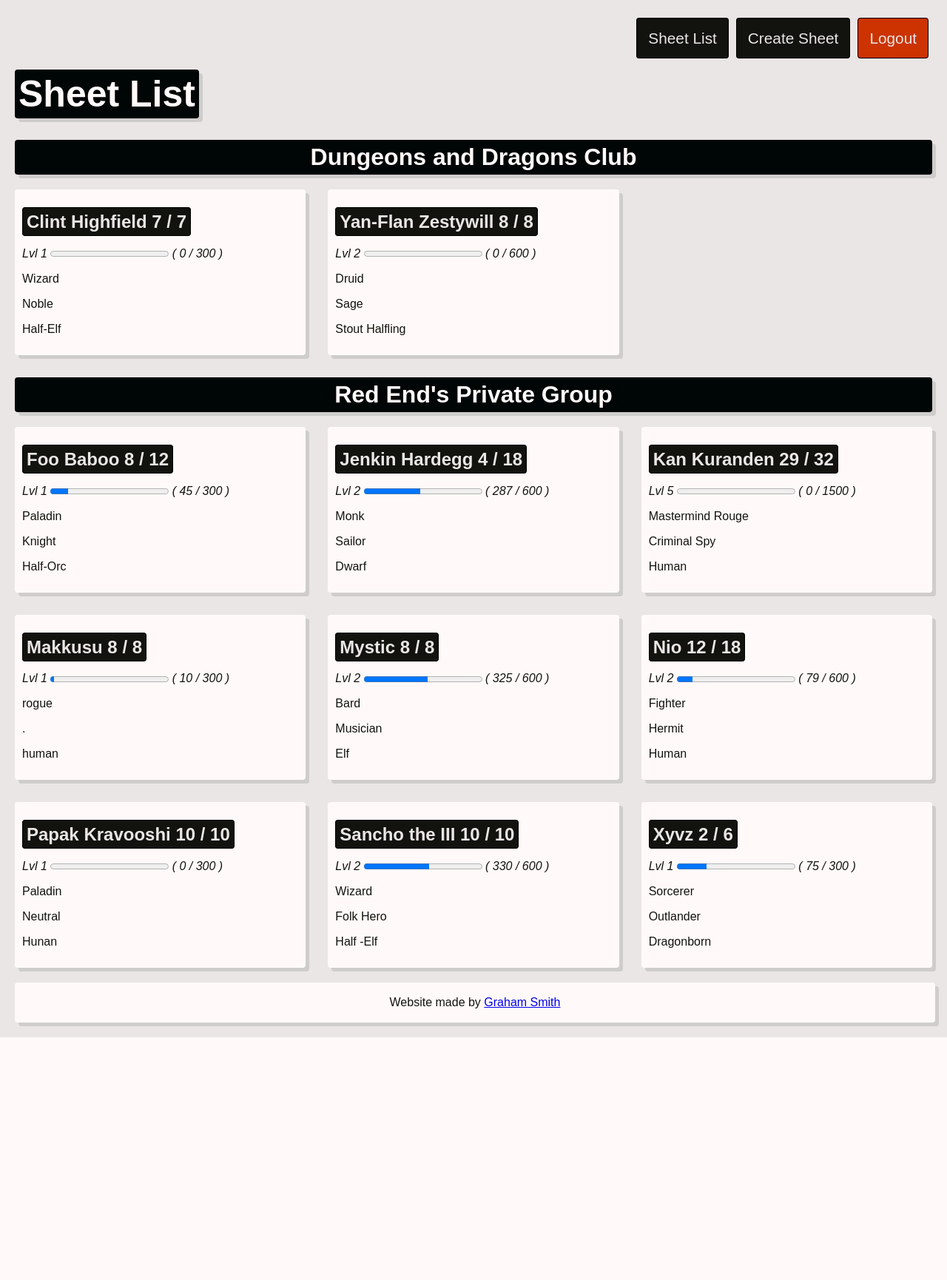
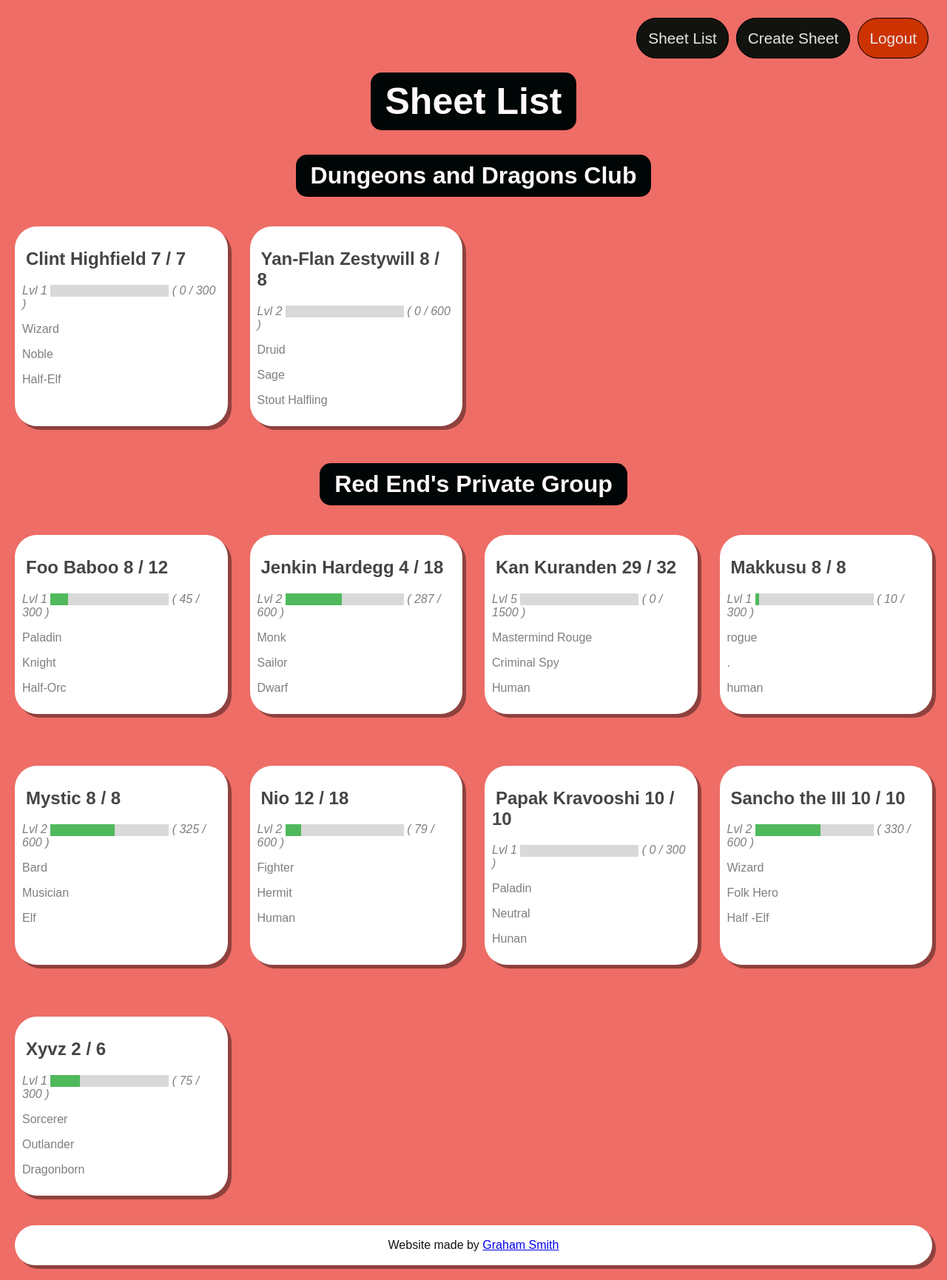
Before and after one commit to Hedgy134117/dice-slave-online, a Django app: page /sheets/ in a window 1280 px wide. Shown: the whole page at 74% size. Before the commit the page ends 1402 px from the top, so only its background shows below. Run offline with Django 3.2, Linux system fonts and the light colour scheme; a user stored in the database is signed in; data comes from the database, SQL or seed files in the repository; some libraries are stand-ins or nearby versions.

Commit message:
Styling
Color palette: https://coolors.co/ee6d66-4fb95c-454545-7f7f7f-ffffff

```diff
--- /dev/null
+++ b/diceSlaveOnline/assets/forms.css
@@ -0,0 +1,16 @@
+label {
+    display: block;
+    padding: 5px 0px 5px 0px;
+    font-size: 24px;
+}
+
+form input[type='text'], form input[type='number'] {
+    margin: 5px 0px 5px 0px;
+    padding: 10px;
+    width: 98%;
+}
+
+input[type='checkbox'] {
+    width: 25px;
+    height: 25px;
+}
--- /dev/null
+++ b/diceSlaveOnline/assets/nav.css
@@ -0,0 +1,9 @@
+nav ul {
+    display: flex;
+    justify-content: flex-end;
+    list-style: none;
+}
+
+nav li {
+    padding: 20px 5px 0px 5px;
+}
--- /dev/null
+++ b/diceSlaveOnline/assets/sheets.css
@@ -0,0 +1,52 @@
+.sheets {
+    display: grid;
+    grid-template-columns: 1fr 1fr 1fr 1fr;
+    grid-gap: 30px;
+    }
+
+.sheet {
+    padding: 10px;
+    margin: 20px auto 20px auto;
+}
+
+.sheet a {
+    color: #454545;
+    text-decoration: none;
+    padding: 5px;
+    text-decoration: none;
+}
+
+.sheet p {
+    color: #7F7F7F;
+}
+
+.stat {
+      display: flex;
+      flex-wrap: wrap;
+      justify-content: space-between;
+      align-items: center;
+}
+
+.stat-main {
+    text-align: center;
+    padding: 5px;
+    width: 100%;
+}
+
+.stat-section {
+      padding: 10px;
+      margin: 10px;
+}
+
+progress[value] {
+    -webkit-appearance: none;
+    appearance: none;
+}
+
+progress[value]::-webkit-progress-bar {
+    background-color: #d9d9d9;
+}
+
+progress[value]::-webkit-progress-value {
+    background-color: #4FB95C;
+}
--- a/diceSlaveOnline/assets/styles.css
+++ b/diceSlaveOnline/assets/styles.css
@@ -1,31 +1,25 @@
+:root {
+  --rounded: 30px;
+  --less-rounded: 15px;
+}
+
 body {
 font-family: Arial;
-  background-color: #EAE6E5;
+background: #EE6D66;
 color: #12130F;
 margin: 20px;
 }
 
 footer {
   text-align: center;
-    width: 100%;
   padding: 2px;
   margin: 20px 0px 0px 0px;
-}
-
-nav ul {
- display: flex;
- justify-content: flex-end;
- list-style: none;
-}
-
-nav li {
- padding: 20px 5px 0px 5px;
 }
 
 .button {
 padding: 15px;
 border: 1px solid black;
- border-radius: 4px;
+border-radius: var(--rounded);
 background-color: #12130F;
 color: #EAE6E5;
 font-size: 1.3em;
@@ -35,7 +29,7 @@ nav li {
 .logout-button {
 padding: 15px;
 border: 1px solid black;
- border-radius: 4px;
+border-radius: var(--rounded);
 background-color: #cc3300;
 color: #EAE6E5;
 font-size: 1.3em;
@@ -43,74 +37,27 @@ nav li {
 }
 
 .popout {
- border-radius: 4px;
- background-color: #FFFAF9;
- box-shadow: 5px 5px 0px rgba(168, 168, 168, 0.4);
+border-radius: var(--rounded);
+background-color: #FFFFFF;
+box-shadow: 5px 5px 0px rgba(0, 0, 0, 0.4);
 }
 
 .inverted-popout {
- border-radius: 4px;
+/*border-radius: var(--less-rounded);*/
+/*background-color: #000506;*/
+/*color: #FFFAF9;*/
+/*box-shadow: 5px 5px 0px rgba(168, 168, 168, 0.4);*/
+/*text-align: center;*/
+/*padding: 5px;*/
+/*margin: 30px 0px 20px 0px;*/
+/*width: 200px;*/
+
+display: table;
+margin: 30px auto 20px auto;
+
+text-align: center;
 background-color: #000506;
 color: #FFFAF9;
- box-shadow: 5px 5px 0px rgba(168, 168, 168, 0.4);
- text-align: center;
- padding: 5px;
- margin: 30px 0px 20px 0px;
+border-radius: var(--less-rounded);
+padding: 10px 20px 10px 20px;
 }
-
-label {
-  display: block;
-  padding: 5px 0px 5px 0px;
-  font-size: 24px;
-}
-
-.sheets {
- display: grid;
- grid-template-columns: 1fr 1fr 1fr;
- grid-gap: 30px;
-}
-
-.sheet {
- padding: 10px;
- position: relative;
-}
-
-.sheet a {
- color: #12130F;
- text-decoration: none;
- padding: 5px;
- border: 1px solid black;
- border-radius: 4px;
- background-color: #12130F;
- color: #EAE6E5;
- text-decoration: none;
-}
-
-.stat {
-    display: flex;
-    flex-wrap: wrap;
-    justify-content: space-between;
-    align-items: center;
-}
-
-.stat-main {
-  text-align: center;
-  padding: 5px;
-  width: 100%;
-}
-
-.stat-section {
-    padding: 10px;
-    margin: 10px;
-}
-
-form input[type='text'], form input[type='number'] {
-  margin: 5px 0px 5px 0px;
-  padding: 10px;
-  width: 98%;
-}
-
-input[type='checkbox'] {
-  width: 25px;
-  height: 25px;
-}
--- a/diceSlaveOnline/templates/base.html
+++ b/diceSlaveOnline/templates/base.html
@@ -3,6 +3,9 @@
 <!DOCTYPE html>
 <head>
     <link rel="stylesheet" href="{% static 'styles.css' %}">
+    <link rel="stylesheet" href="{% static 'nav.css' %}">
+    <link rel="stylesheet" href="{% static 'sheets.css' %}">
+    <link rel="stylesheet" href="{% static 'forms.css' %}">
     <link rel="stylesheet" type="text/css" href="https://cdnjs.cloudflare.com/ajax/libs/animate.css/3.5.2/animate.css">
     <title>{% block title %}{% endblock %}</title>
 </head>
```
Also changed, not shown: diceSlaveOnline/static/forms.css (added, +16 -0 lines), diceSlaveOnline/static/nav.css (added, +9 -0 lines), diceSlaveOnline/static/sheets.css (added, +52 -0 lines), diceSlaveOnline/static/styles.css (+1 -81 lines). Lines whose indentation alone changed are shown as unchanged.
